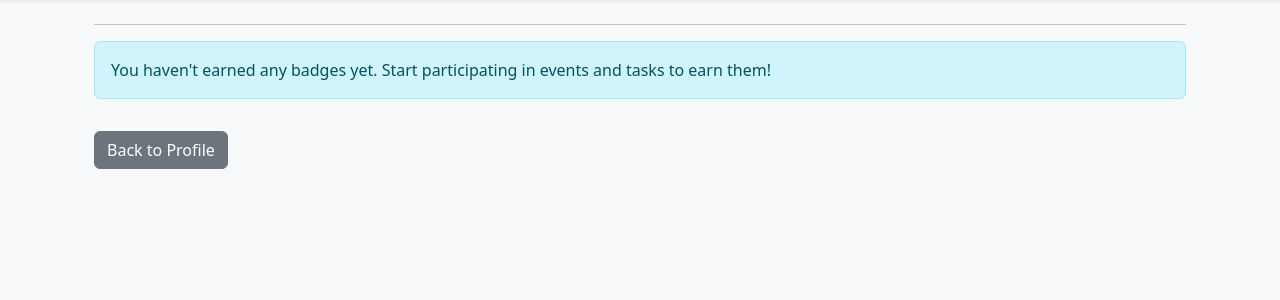
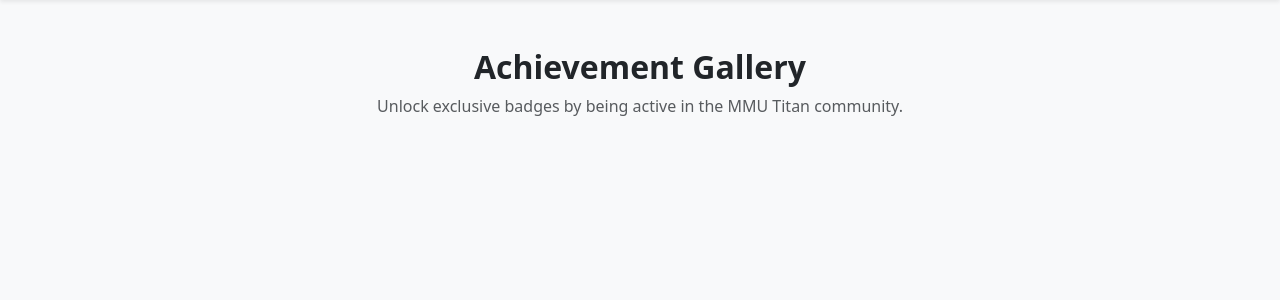
Before and after one commit to preveer/GitExercise-G058, a Python web app: template mmutitan/templates/badges.html in a window 1280 px wide. Shown: the part 56-356 px from the top of the page. Run offline with Jinja, Linux system fonts and the light colour scheme; the template is opened without the code that fills it, so the values that code supplies are empty.

Commit message:
Implemented Student Achievement Gallery and Profile badge summary

```diff
--- a/mmutitan/app.py
+++ b/mmutitan/app.py
@@ -225,10 +225,11 @@
             return render_template('change_password.html', title='Change Password', form=form)
 
 
-        @app.route('/my_badges')
+        @app.route("/my_badges")
         @login_required
         def my_badges():
-            return render_template('badges.html', title='My Badges', badges=current_user.badges)
+            all_badges = Badge.query.all()
+            return render_template('badges.html', all_badges=all_badges, title="My Achievements")
 
 
         # --- EVENT ROUTES ---
--- a/mmutitan/templates/badges.html
+++ b/mmutitan/templates/badges.html
@@ -1,30 +1,43 @@
 {% extends "base.html" %}
 {% block content %}
-<div class="container mt-4">
-    <h2>{{ title }}</h2>
-    <hr>
-    <div class="row">
-        {% if badges %}
-            {% for badge in badges %}
-                <div class="col-md-4 mb-4">
-                    <div class="card h-100 text-center shadow-sm">
-                        <div class="card-body">
-                            <h5 class="card-title text-primary">{{ badge.title }}</h5>
-                            <p class="card-text">{{ badge.description }}</p>
-                        </div>
+<div class="container mt-5">
+    <div class="text-center mb-5">
+        <h2 class="fw-bold">Achievement Gallery</h2>
+        <p class="text-muted">Unlock exclusive badges by being active in the MMU Titan community.</p>
+    </div>
+
+    <style>
+        .badge-img {
+            width: 80px;
+        }
+        .badge-img.grayscale {
+            filter: grayscale(100%);
+        }
+    </style>
+
+    <div class="row row-cols-1 row-cols-md-4 g-4">
+        {% for badge in all_badges %}
+        {% set earned = badge in current_user.badges %}
+        <div class="col">
+            <div class="card h-100 text-center shadow-sm border-0 {% if not earned %}opacity-50{% else %}border-top border-danger border-4{% endif %}">
+                <div class="card-body">
+                    <div class="mb-3">
+                        <img src="{{ url_for('static', filename='profile_pics/default_badge.png') }}"
+                             class="img-fluid badge-img{% if not earned %} grayscale{% endif %}">
                     </div>
+                    <h5 class="card-title fw-bold mb-1">{{ badge.title }}</h5>
+                    <p class="card-text small text-muted px-2">{{ badge.description }}</p>
                 </div>
-            {% endfor %}
-        {% else: %}
-            <div class="col-12">
-                <div class="alert alert-info">
-                    You haven't earned any badges yet. Start participating in events and tasks to earn them!
+                <div class="card-footer bg-transparent border-0 pb-4">
+                    {% if earned %}
+                        <span class="badge bg-success px-3">UNLOCKED</span>
+                    {% else %}
+                        <span class="badge bg-secondary px-3 text-uppercase">Locked</span>
+                    {% endif %}
                 </div>
             </div>
-        {% endif %}
-    </div>
-    <div class="mt-3">
-        <a href="{{ url_for('profile') }}" class="btn btn-secondary">Back to Profile</a>
+        </div>
+        {% endfor %}
     </div>
 </div>
 {% endblock %}
```
Also changed, not shown: mmutitan/templates/profile.html (+35 -39 lines).
